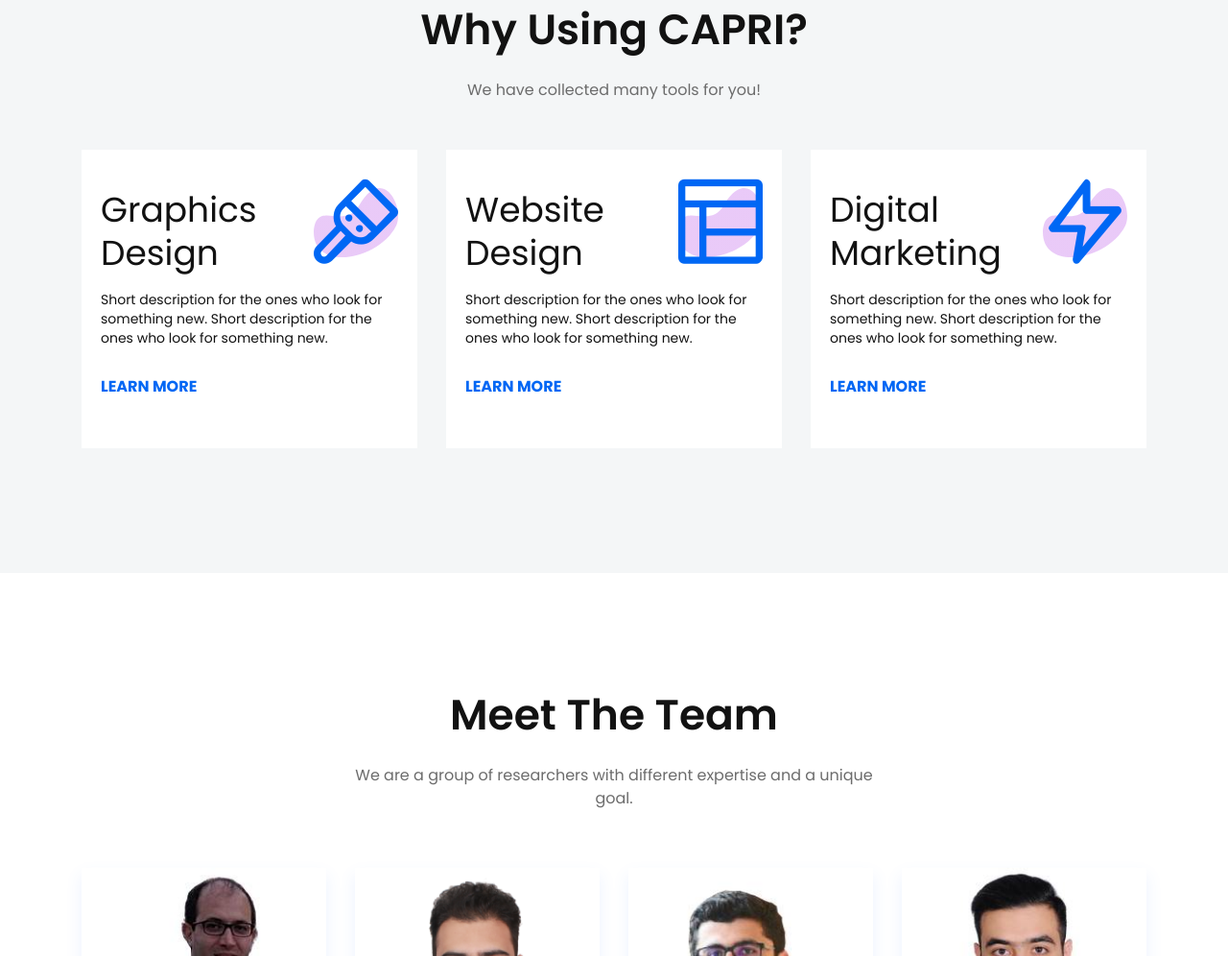
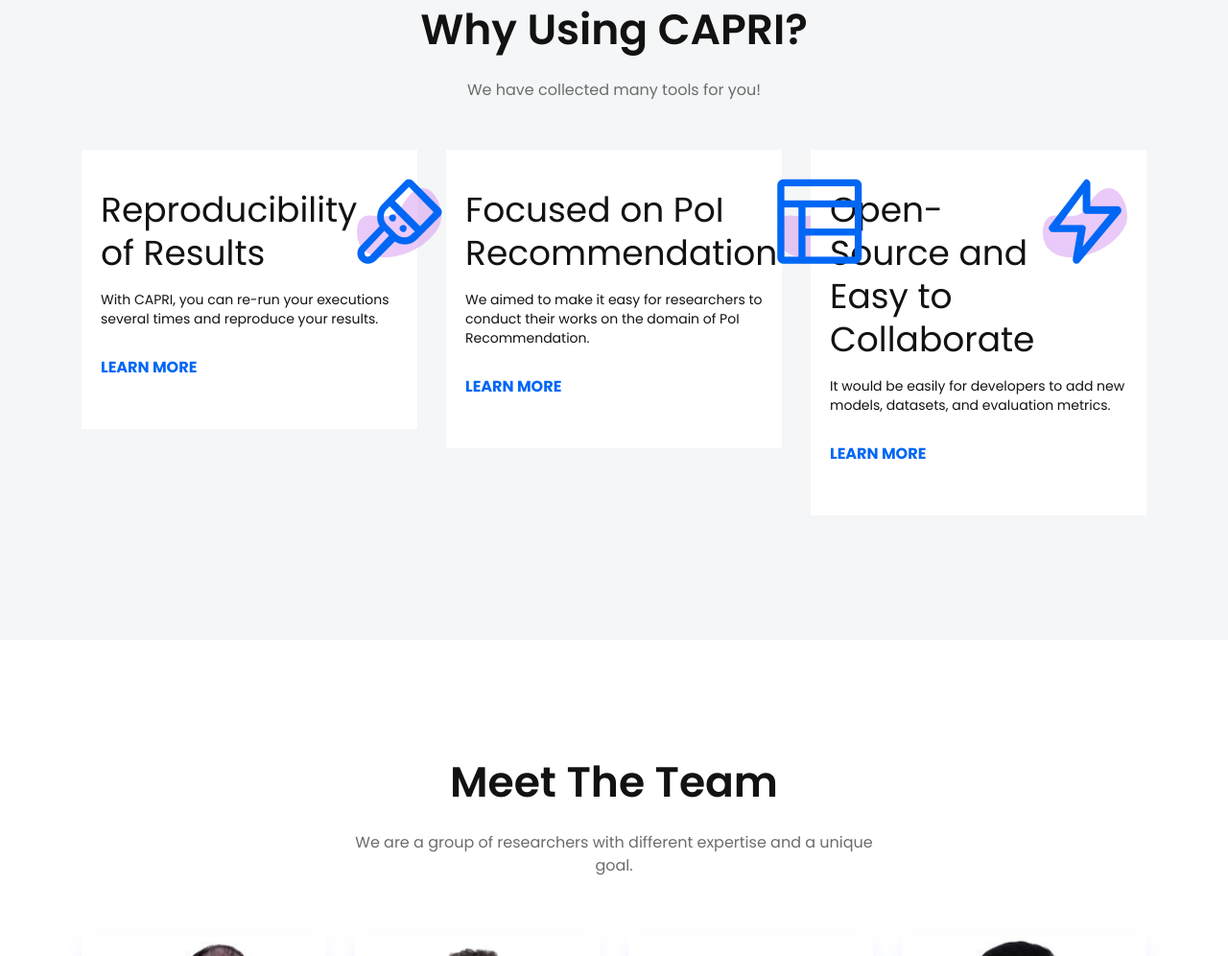
Before and after one commit to CARecSys/CAPRI, a plain HTML site: page docs/index.html in a window 1280 px wide. Shown: the part 1852-2848 px from the top of the page at 96% size. Drawn offline with Linux system fonts and the light colour scheme.

Commit message:
fix: improve why us

```diff
--- a/docs/index.html
+++ b/docs/index.html
@@ -265,14 +265,14 @@
                 <div class="col-lg-4 col-md-7 col-sm-9">
                     <div class="single-features mt-40">
                         <div class="features-title-icon d-flex justify-content-between">
-                            <h4 class="features-title"><a href="#">Graphics Design</a></h4>
+                            <h4 class="features-title"><a href="#">Reproducibility of Results</a></h4>
                             <div class="features-icon">
                                 <i class="lni lni-brush"></i>
                                 <img class="shape" src="assets/images/f-shape-1.svg" alt="Shape">
                             </div>
                         </div>
                         <div class="features-content">
-                            <p class="text">Short description for the ones who look for something new. Short description for the ones who look for something new.</p>
+                            <p class="text">With CAPRI, you can re-run your executions several times and reproduce your results.</p>
                             <a class="features-btn" href="#">LEARN MORE</a>
                         </div>
                     </div> <!-- single features -->
@@ -280,14 +280,14 @@
                 <div class="col-lg-4 col-md-7 col-sm-9">
                     <div class="single-features mt-40">
                         <div class="features-title-icon d-flex justify-content-between">
-                            <h4 class="features-title"><a href="#">Website Design</a></h4>
+                            <h4 class="features-title"><a href="#">Focused on PoI Recommendation</a></h4>
                             <div class="features-icon">
                                 <i class="lni lni-layout"></i>
                                 <img class="shape" src="assets/images/f-shape-1.svg" alt="Shape">
                             </div>
                         </div>
                         <div class="features-content">
-                            <p class="text">Short description for the ones who look for something new. Short description for the ones who look for something new.</p>
+                            <p class="text">We aimed to make it easy for researchers to conduct their works on the domain of PoI Recommendation.</p>
                             <a class="features-btn" href="#">LEARN MORE</a>
                         </div>
                     </div> <!-- single features -->
@@ -295,14 +295,14 @@
                 <div class="col-lg-4 col-md-7 col-sm-9">
                     <div class="single-features mt-40">
                         <div class="features-title-icon d-flex justify-content-between">
-                            <h4 class="features-title"><a href="#">Digital Marketing</a></h4>
+                            <h4 class="features-title"><a href="#">Open-Source and Easy to Collaborate</a></h4>
                             <div class="features-icon">
                                 <i class="lni lni-bolt"></i>
                                 <img class="shape" src="assets/images/f-shape-1.svg" alt="Shape">
                             </div>
                         </div>
                         <div class="features-content">
-                            <p class="text">Short description for the ones who look for something new. Short description for the ones who look for something new.</p>
+                            <p class="text">It would be easily for developers to add new models, datasets, and evaluation metrics.</p>
                             <a class="features-btn" href="#">LEARN MORE</a>
                         </div>
                     </div> <!-- single features -->
```
